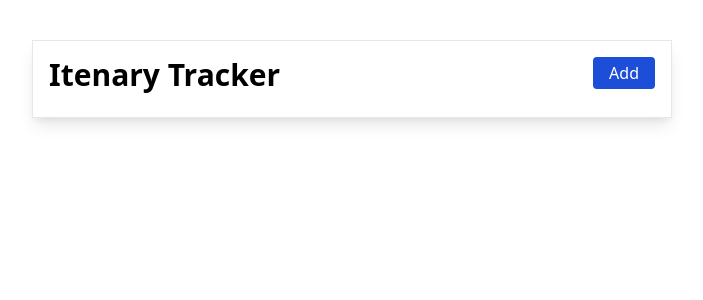
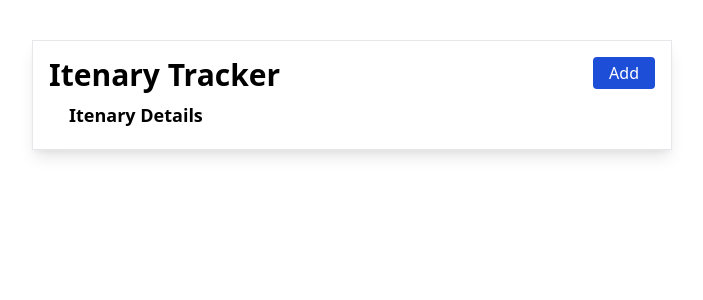
Before and after one commit to PrinceNiyonshuti/itenarytracker, a React (Create React App) app: page /itenary/1 in a window 1280 px wide. Shown: the top 300 px of the page, without its empty margins (288-991 px from the left). Built offline with nearby package versions, Linux system fonts and the light colour scheme.

Commit message:
added itenary details page

```diff
--- a/src/Layout/AddItenary.js
+++ b/src/Layout/AddItenary.js
@@ -1,10 +1,14 @@
 /** @format */
 
 import React from "react";
+import { Link } from "react-router-dom";
 
 function AddItenary() {
 	return (
 		<div>
+			<Link to="/">
+				<p className="text-blue-700 font-normal mb-1">Go Back</p>
+			</Link>
 			<h3 className="font-bold text-lg mb-1 mx-5">New Itenary</h3>
 			<form>
 				<div className="flex">
--- /dev/null
+++ b/src/Layout/Itenary.js
@@ -0,0 +1,13 @@
+/** @format */
+
+import React from "react";
+
+function Itenary() {
+	return (
+		<div>
+			<h3 className="font-bold text-lg mb-1 mx-5">Itenary Details</h3>
+		</div>
+	);
+}
+
+export default Itenary;
--- a/src/Layout/Layout.js
+++ b/src/Layout/Layout.js
@@ -6,6 +6,9 @@ import { BrowserRouter as Router, Route, Switch } from "react-router-dom";
 import Title from "./Title";
 import Main from "./Main";
 import AddItenary from "./AddItenary";
+import Itenary from "./Itenary";
+
+
 const Layout = () => {
 	return (
 		<Router>
@@ -18,8 +21,11 @@ const Layout = () => {
 							<Route exact path="/">
 								<Main />
 							</Route>
-							<Route  path="/add">
+							<Route path="/add">
 								<AddItenary />
+							</Route>
+							<Route path="/itenary/:id">
+								<Itenary />
 							</Route>
 						</Switch>
 					</div>
```
Also changed, not shown: src/Layout/Title.js (line endings or trailing spaces).
